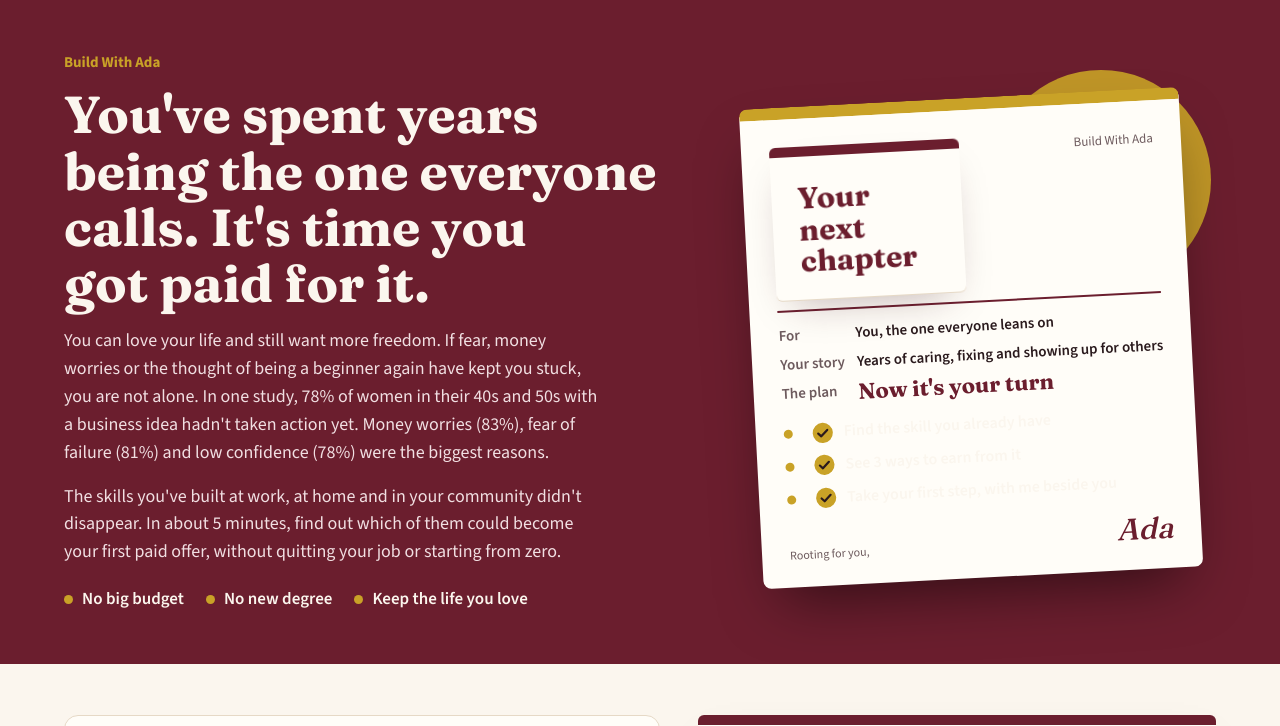
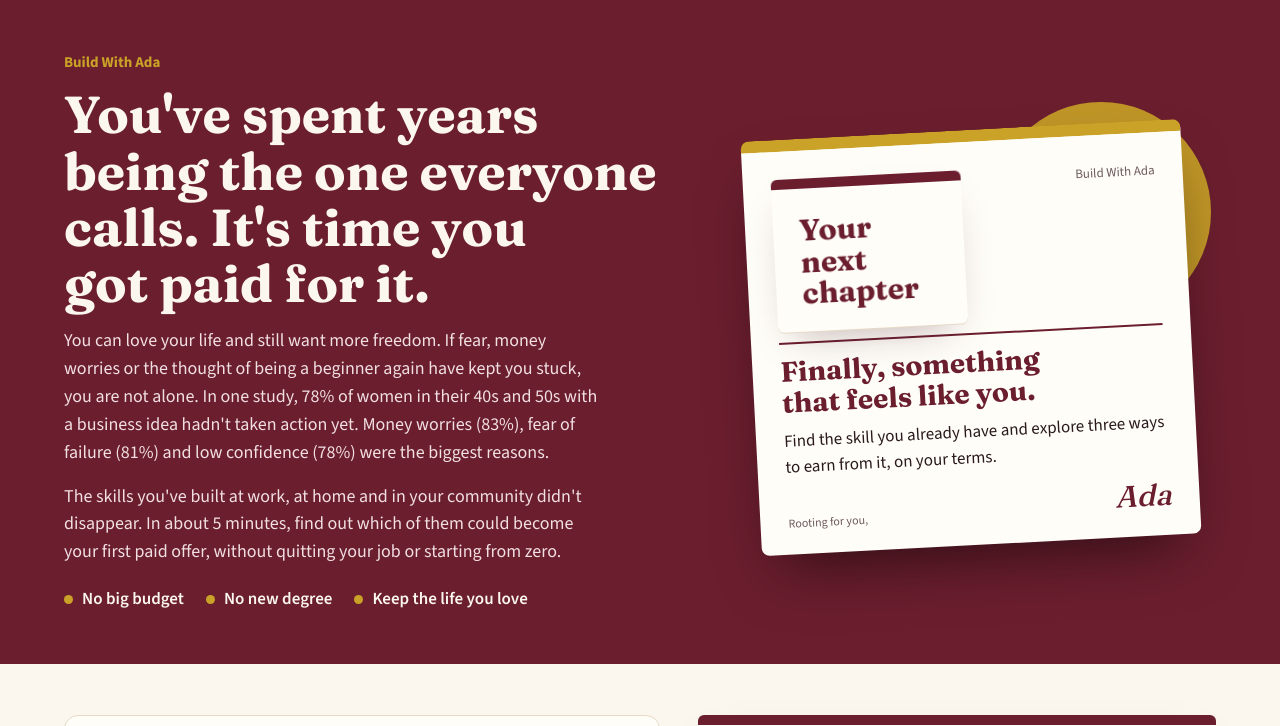
Before and after one commit to linctrader-glitch/skill-finder, a plain HTML site: page index.html in a window 1280 px wide. Shown: the top 726 px of the page. Drawn offline with nearby package versions, Linux system fonts and the light colour scheme.

Commit message:
Shorter, warmer card copy
Co-Authored-By: Claude Opus 5.5 <noreply@anthropic.com>
Claude-Session: https://claude.ai/code/session_01NjBxkxW36PBatzzHnTUVmQ

```diff
--- a/index.html
+++ b/index.html
@@ -32,6 +32,8 @@ header h1{font-size:clamp(32px,5vw,52px);max-width:18ch}
 .slip .h{display:flex;justify-content:space-between;align-items:flex-start;border-bottom:2px solid var(--maroon);padding-bottom:10px;margin-bottom:12px}
 .slip .rx{font:700 30px/1.05 Fraunces,Georgia,serif;color:var(--maroon);max-width:9ch}
 .slip .h small{text-align:right;font-size:13px;color:#6d5a5d}
+.slip .lede{font:700 28px/1.12 Fraunces,Georgia,serif;color:var(--maroon);margin:4px 0 10px;text-wrap:balance}
+.slip .sub{margin:0;font-size:17px;line-height:1.5}
 .slip dl{margin:0;display:grid;grid-template-columns:auto minmax(0,1fr);gap:6px 12px;font-size:15px}
 .slip dt{color:#6d5a5d;font-weight:600}.slip dd{margin:0;font-weight:600}
 .slip dd.big{font:700 22px/1.15 Fraunces,Georgia,serif;color:var(--maroon)}
@@ -128,16 +130,8 @@ footer{font-size:14px;color:var(--soft)}
   </div>
   <div class="note" aria-hidden="true"><div class="slip">
     <div class="h"><div class="rx">Your next chapter</div><small>Build With Ada</small></div>
-    <dl>
-      <dt>For</dt><dd>You, the one everyone leans on</dd>
-      <dt>Your story</dt><dd>Years of caring, fixing and showing up for others</dd>
-      <dt>The plan</dt><dd class="big">Now it's your turn</dd>
-    </dl>
-    <ul>
-      <li><svg viewBox="0 0 24 24" aria-hidden="true"><circle cx="12" cy="12" r="11" fill="#c9a227"/><path d="M7 12.5l3.2 3.2L17 9" fill="none" stroke="#2a1a1d" stroke-width="2.4" stroke-linecap="round" stroke-linejoin="round"/></svg>Find the skill you already have</li>
-      <li><svg viewBox="0 0 24 24" aria-hidden="true"><circle cx="12" cy="12" r="11" fill="#c9a227"/><path d="M7 12.5l3.2 3.2L17 9" fill="none" stroke="#2a1a1d" stroke-width="2.4" stroke-linecap="round" stroke-linejoin="round"/></svg>See 3 ways to earn from it</li>
-      <li><svg viewBox="0 0 24 24" aria-hidden="true"><circle cx="12" cy="12" r="11" fill="#c9a227"/><path d="M7 12.5l3.2 3.2L17 9" fill="none" stroke="#2a1a1d" stroke-width="2.4" stroke-linecap="round" stroke-linejoin="round"/></svg>Take your first step, with me beside you</li>
-    </ul>
+    <p class="lede">Finally, something that feels like you.</p>
+    <p class="sub">Find the skill you already have and explore three ways to earn from it, on your terms.</p>
     <div class="sg"><span>Rooting for you,</span><i>Ada</i></div>
   </div></div>
 </div></header>
@@ -173,7 +167,7 @@ footer{font-size:14px;color:var(--soft)}
     </section>
 
     <section class="ways" id="ways" aria-live="polite">
-      <p class="kicker">Your quick win</p>
+      <p class="kicker">Finally. This feels like you!</p>
       <h2 id="wtitle">3 ways to get paid for your skill</h2>
       <p class="hint" style="color:var(--soft);margin:0">These are already inside you. Read them out loud. Which one feels like you?</p>
       <ol id="wlist"></ol>
```
